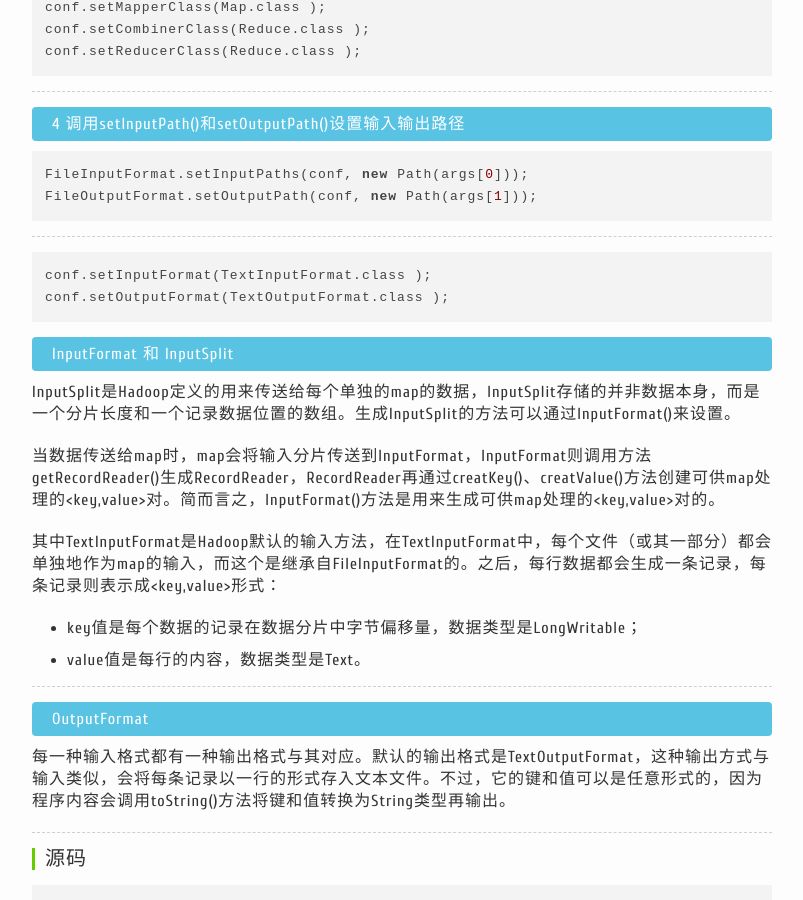
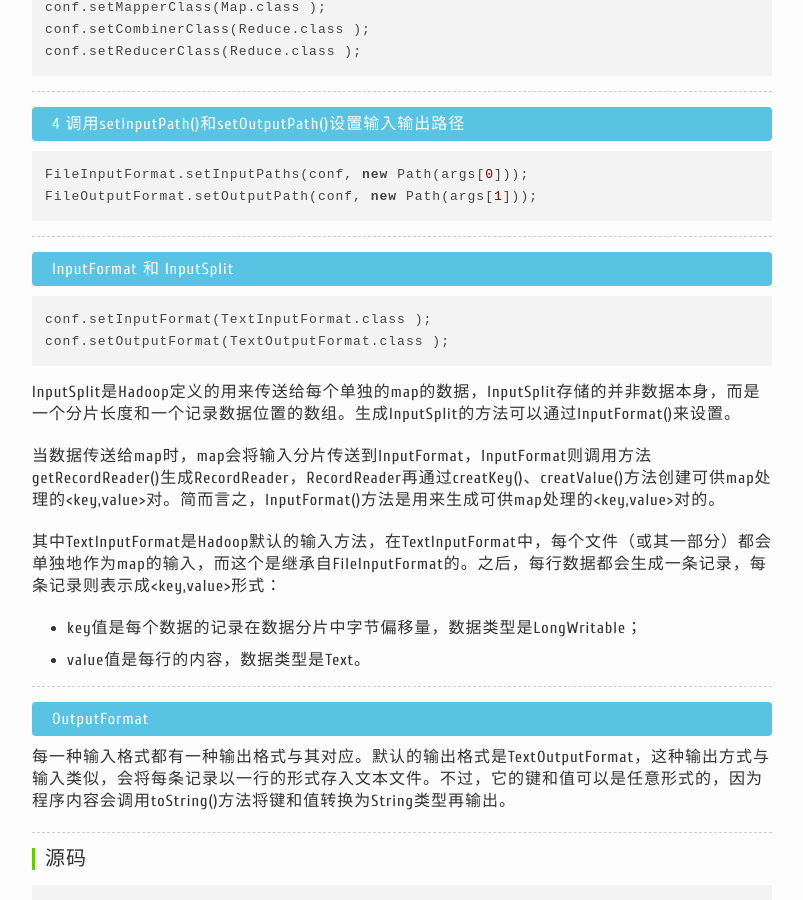
Before and after one commit to charleshm/charleshm.github.io, a Jekyll site: the page built from _posts/2016-04-12-mapreduce-wordcount.md, in a window 1280 px wide and 900 px high, scrolled down 1745 px. Shown: the whole window, without its empty margins (238-1041 px from the left). Built offline with Jekyll 4.4.1, drawn with Linux system fonts in a browser that asks for light colours; nearby versions of some CDN libraries; comment, search, counter and statistics services are not loaded.

Commit message:
mapreduce wordcount

```diff
--- a/_posts/2016-04-12-mapreduce-wordcount.md
+++ b/_posts/2016-04-12-mapreduce-wordcount.md
@@ -72,12 +72,12 @@ FileOutputFormat.setOutputPath(conf, new Path(args[1]));
 
 ----------
 
+<p class="first">InputFormat 和 InputSplit</p>
+
 {% highlight java %}
 conf.setInputFormat(TextInputFormat.class );
 conf.setOutputFormat(TextOutputFormat.class );
 {% endhighlight %}
-
-<p class="first">InputFormat 和 InputSplit</p>
 
 InputSplit是Hadoop定义的用来传送给每个单独的map的数据，InputSplit存储的并非数据本身，而是一个分片长度和一个记录数据位置的数组。生成InputSplit的方法可以通过InputFormat()来设置。
 
```
